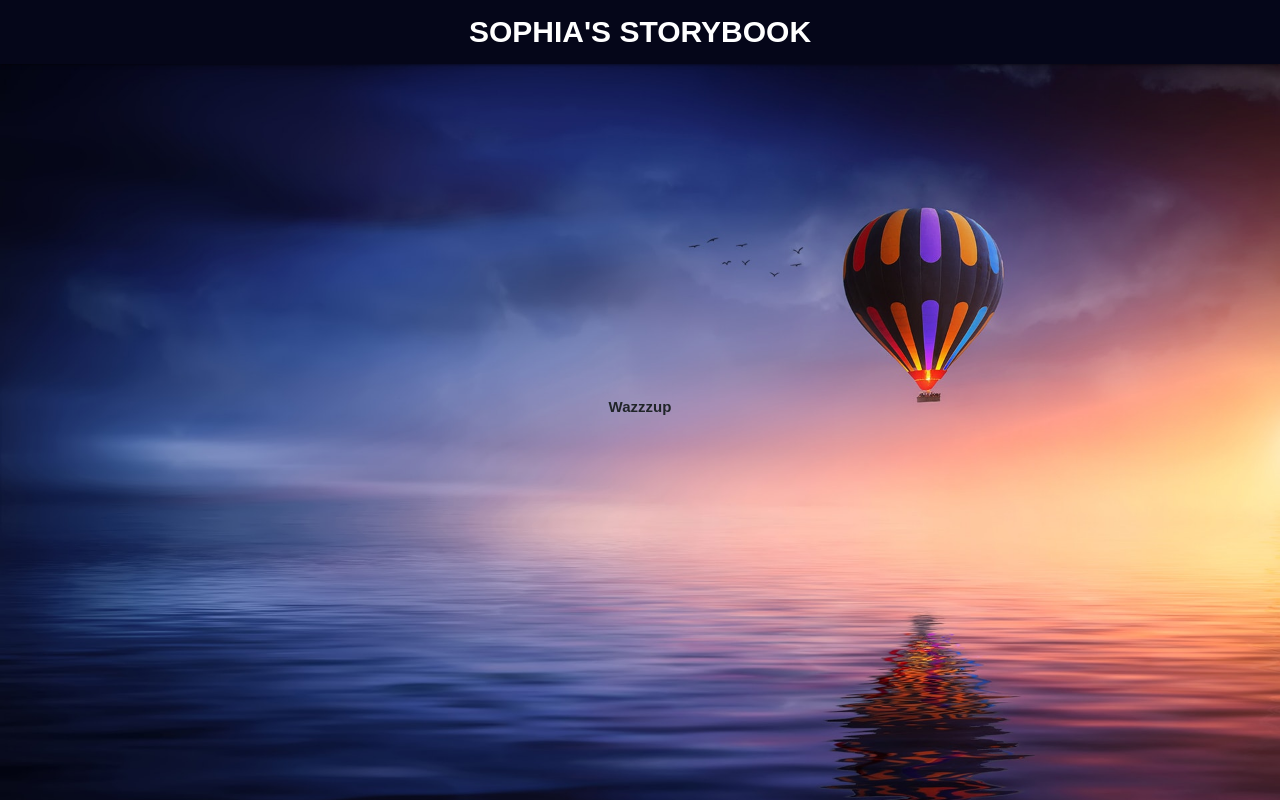
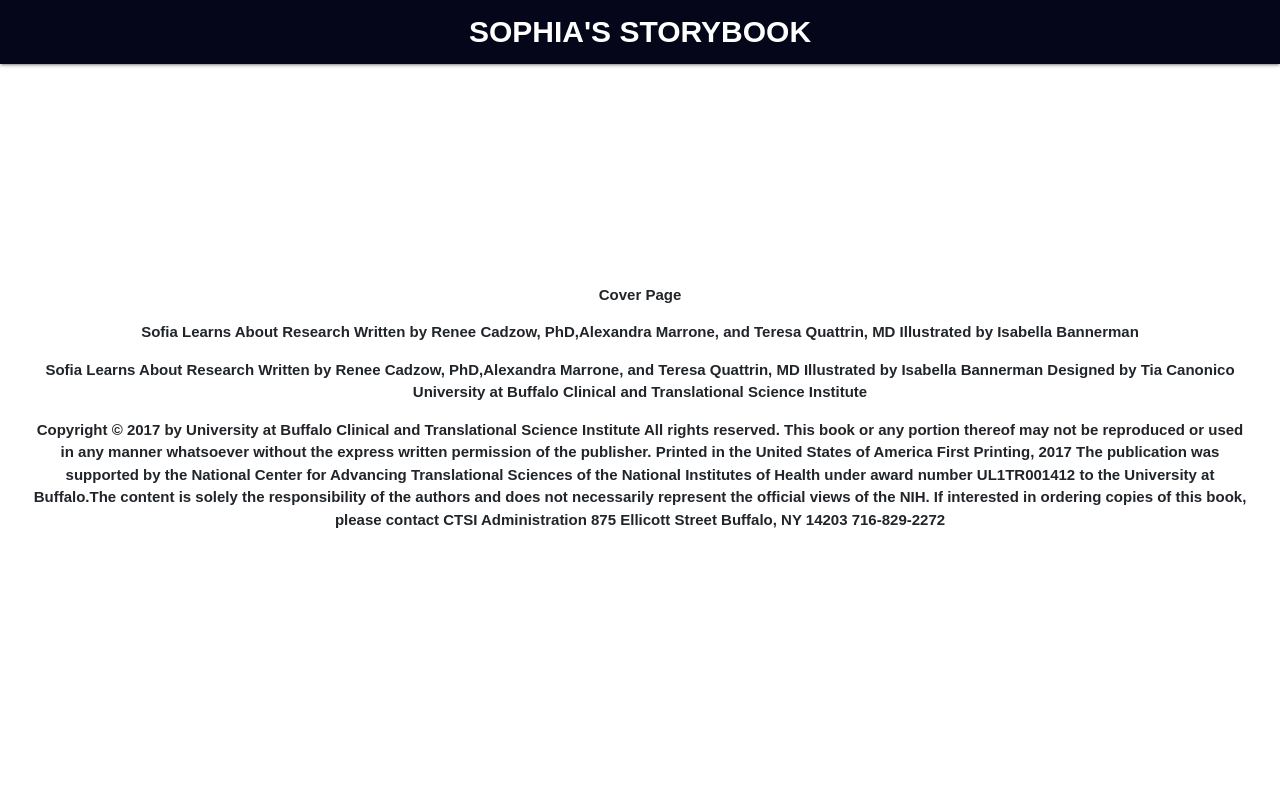
Before and after one commit to evolvednight/GUSS, a React (Create React App) app in the folder sophia/: page /About in a window 1280 px wide. Built offline with nearby package versions, Linux system fonts and the light colour scheme.

Commit message:
Added Some of the About texts

```diff
--- a/sophia/src/App.css
+++ b/sophia/src/App.css
@@ -54,7 +54,7 @@
 .fade-appear-active,
 .fade-enter.fade-enter-active {
   opacity: 1;
-  transition: opacity 300ms ease-in 150ms;
+  transition: opacity 50ms ease-in 150ms;
 }
 
 .fade-exit {
--- a/sophia/src/App.js
+++ b/sophia/src/App.js
@@ -22,7 +22,7 @@
               <TransitionGroup>
                 <CSSTransition
                   key={location.key}
-                  timeout={450}
+                  timeout={50}
                   classNames="fade"
                 >
                   <Switch location={location}>
--- a/sophia/src/components/About.css
+++ b/sophia/src/components/About.css
@@ -4,13 +4,13 @@
   justify-content: center;
   width: 100%;
   height: 100vh;
-  background-image: url(../landing_page_image.jpg);
   background-position-x: center;
   background-position-y: center;
   background-size: cover;
   background-repeat: no-repeat;
   overflow-x: hidden;
   font-weight: bold;
+  text-align: left;
 }
 
 .about-card {
--- a/sophia/src/components/About.js
+++ b/sophia/src/components/About.js
@@ -1,4 +1,5 @@
 import React, { Component } from "react";
+import { Card } from "react-bootstrap";
 import "./About.css";
 
 class About extends Component {
@@ -6,7 +7,31 @@
     return (
       <div className="about">
         <div className="about-card">
-          <p>Wazzzup</p>
+          <p>Cover Page</p>
+          <p>
+            Sofia Learns About Research Written by Renee Cadzow, PhD,Alexandra
+            Marrone, and Teresa Quattrin, MD Illustrated by Isabella Bannerman
+          </p>
+          <p>
+            Sofia Learns About Research Written by Renee Cadzow, PhD,Alexandra
+            Marrone, and Teresa Quattrin, MD Illustrated by Isabella Bannerman
+            Designed by Tia Canonico University at Buffalo Clinical and
+            Translational Science Institute
+          </p>
+          <p>
+            Copyright © 2017 by University at Buffalo Clinical and Translational
+            Science Institute All rights reserved. This book or any portion
+            thereof may not be reproduced or used in any manner whatsoever
+            without the express written permission of the publisher. Printed in
+            the United States of America First Printing, 2017 The publication
+            was supported by the National Center for Advancing Translational
+            Sciences of the National Institutes of Health under award number
+            UL1TR001412 to the University at Buffalo.The content is solely the
+            responsibility of the authors and does not necessarily represent the
+            official views of the NIH. If interested in ordering copies of this
+            book, please contact CTSI Administration 875 Ellicott Street
+            Buffalo, NY 14203 716-829-2272
+          </p>
         </div>
       </div>
     );
```
